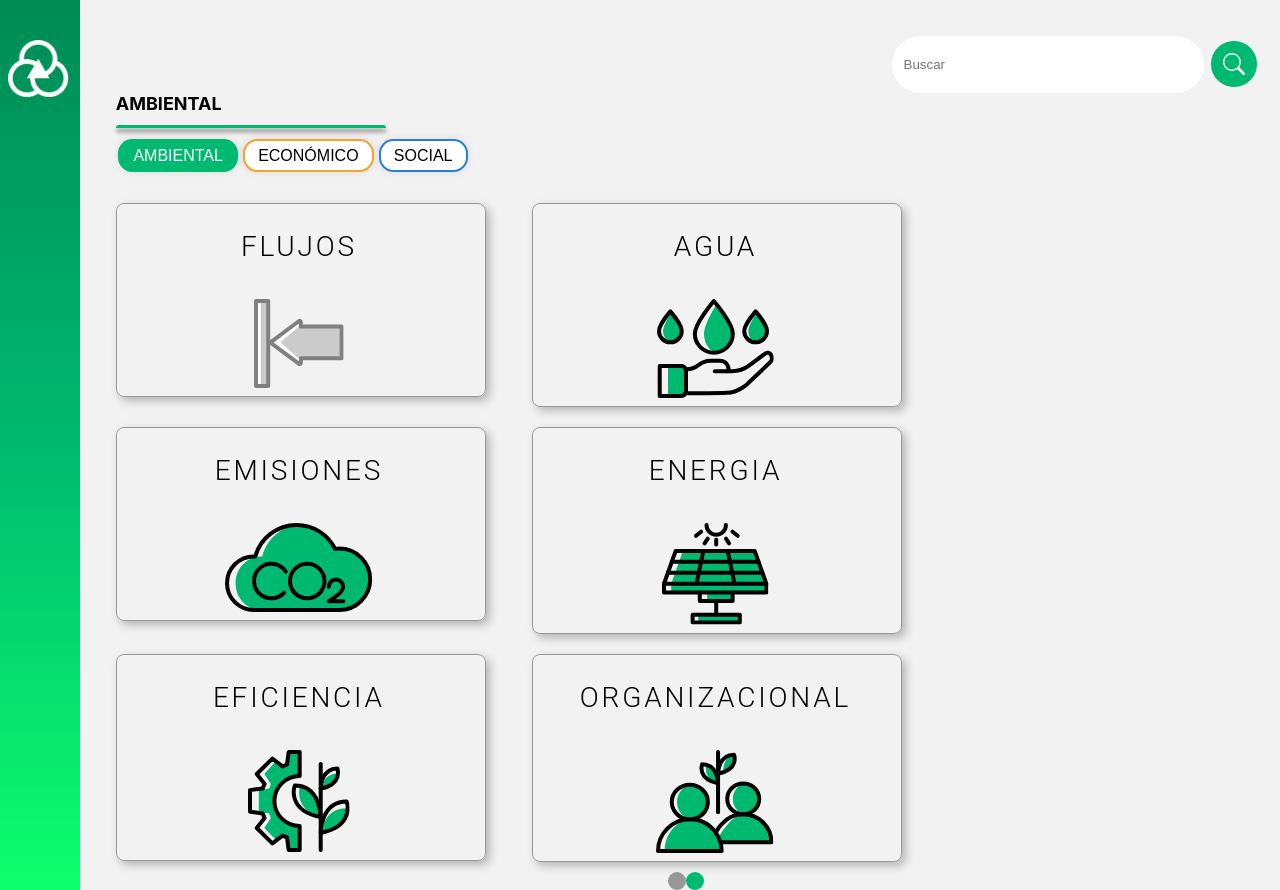
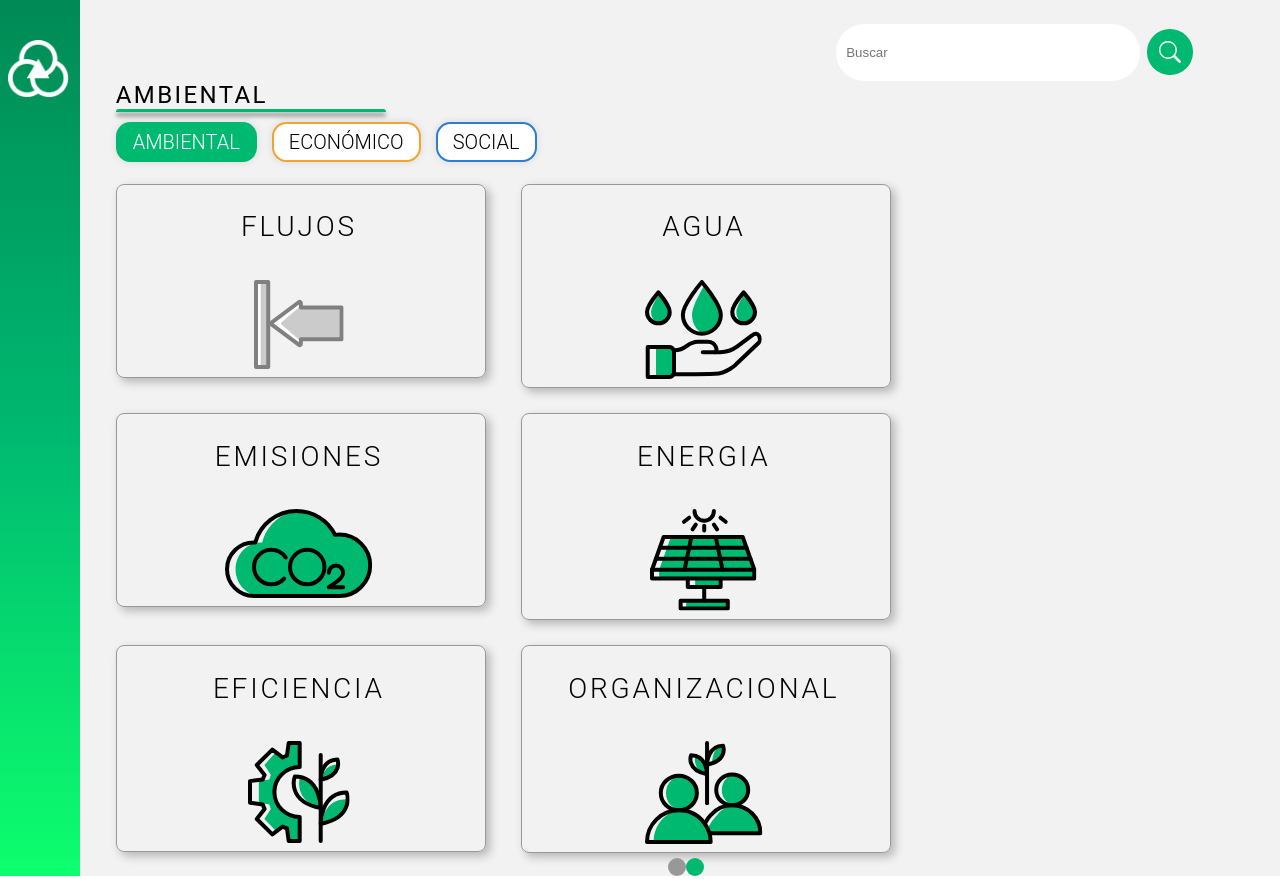
Before and after one commit to CircularIA/seleccionar-indicador, a React (Vite) app: page / in a window 1280 px wide. Both pictures are taken after a click on the element 300 px from the left and 237 px from the top of the page. Built offline with nearby package versions, Linux system fonts and the light colour scheme.

Commit message:
change grid display to flex in cards

```diff
--- a/src/components/main.jsx
+++ b/src/components/main.jsx
@@ -1,7 +1,5 @@
 //Bibliotecas
 import React, { useContext, useState } from 'react'
-//Estilo
-import './../css/main.css'
 //Componentes
 import Indicador from './indicador'
 import Search from './search';
@@ -13,8 +11,9 @@ import { datos, datosTypes } from '../constants/datos';
 import { Context } from '../context/context';
 
 function Main() {
+    //Contexto
+    const {currentView} = useContext(Context);
 
-    const {currentView} = useContext(Context);
     if (currentView == 0) {
         return <Content>
             <H2>¿QUE TIPO DE INDICADOR QUIERES CONOCER</H2>
@@ -36,7 +35,7 @@ function Main() {
                 <IndicadoresBox>
                     <Seleccionado></Seleccionado>
                 </IndicadoresBox>
-                <IndicadoresFlex second="true">
+                <IndicadoresFlex>
                     {datosTypes.map((indicador, index) => {
                         return <Indicador key={index} nombre={indicador.nombre} descripcion={indicador.descripcion} imagen={indicador.imagen} ></Indicador>
                     })}
--- a/src/css/main.css
+++ /dev/null
@@ -1,52 +0,0 @@
-.content{
-    margin-top: 1%;
-    /* border-radius: 0.5rem;
-    box-shadow: 0 0 0.5rem rgba(0,0,0,0.1);
-    overflow: hidden; */
-    min-height: max-content;
-    max-width: 100%;
-    text-align: start;
-    padding-left: 2%;
-}
-.content > h2{
-    margin-top: 10%;
-    margin-bottom: 3%;
-}
-.secondView{
-    display:grid;
-    grid-template-columns: repeat(3,1fr);
-    grid-auto-rows: 4%;
-}
-.searchBox{
-    grid-column-start: 3;
-    grid-column-end: 4;
-    grid-row-start: 1;
-}
-.indicadoresFlex{
-    display: flex;
-    flex-direction: row;
-    flex-wrap: wrap;
-    align-items: flex-start;
-    gap: 4%;
-}
-.childIndicador{
-    flex-grow: 1;
-}
-.indicadoresBox{
-    grid-column-start: 1;
-    grid-column-end: 4;
-    grid-row-start: 2;
-}
-.indicadoresCard{
-    grid-column-start: 1;
-    grid-column-end: 4;
-    grid-row-start: 6;
-}
-.totales{
-    display: grid;
-}
-.titulo{
-    display: flex;
-    flex-wrap: wrap;
-    justify-content: space-evenly;
-}
--- a/src/css/seleccionado.css
+++ b/src/css/seleccionado.css
@@ -2,16 +2,15 @@
     display: flex;
     flex-direction: column;
     align-items: start;
+    margin-bottom: 7%;
 }
 
 .botones {
     display: flex;
     flex-direction: row;
-    justify-content: space-between;
 }
 
 .boton {
-    margin: 1%;
     padding: 2% 5% 2% 5%;
     border-radius: 0.9rem;
     box-shadow: 0 0 0.5rem rgba(0, 0, 0, 0.1);
@@ -25,17 +24,22 @@
     cursor: pointer;
     transition: all 0.3s ease-in-out;
     font-size: medium;
+    text-align: center;
+    font-size: 20px;
+    font-family: Roboto;
+    font-style: normal;
+    font-weight: 300;
+    line-height: normal;
+    text-transform: uppercase;
+    margin: 0% 5% 0% 0%;
 }
-
 .ambiental {
     border-color: rgb(0, 185, 113);
 }
-
 .ambiental:hover {
     background-color: rgb(0, 185, 113);
     color: white;
 }
-
 .ambiental.active {
     background-color: rgb(0, 185, 113);
     color: white;
@@ -44,17 +48,14 @@
 .economico {
     border-color: rgb(243, 164, 48)
 }
-
 .economico:hover {
     background-color: rgb(243, 164, 48);
     color: white;
 }
-
 .economico.active {
     background-color: rgb(243, 164, 48);
     color: white;
 }
-
 .social {
     border-color: rgb(45, 125, 210);
 }
@@ -63,17 +64,23 @@
     background-color: rgb(45, 125, 210);
     color: white;
 }
-
 .social.active {
     background-color: rgb(45, 125, 210);
     color: white;
 }
-
 h4 {
-    margin-bottom: 4%;
+    margin: 0% 0% 0% 0%;
+    color: #000;
+    text-align: start;
+    font-size: 24px;
+    font-family: Roboto;
+    font-style: normal;
+    font-weight: 400;
+    line-height: normal;
+    letter-spacing: 2.4px;
 }
-
 hr {
+    margin: 0% 0% 4% 0%;
     border-radius: 20px 20px 0px 0px;
     background: #00B971;
     border: 1px solid #00B971;
--- a/src/styles/Content.js
+++ b/src/styles/Content.js
@@ -2,15 +2,15 @@ import { styled, css, keyframes } from 'styled-components';
 
 export const Content = styled.div`
     margin-top: 1%;
-    min-height: max-content;
     max-width: 100%;
-    text-align: start;
     padding-left: 2%;
     ${props => props.second &&css`
-        margin-top: 3%;
-        display: grid;
-        grid-template-columns: repeat(3,1fr);
-        grid-auto-rows: 4%;
+        margin-top: 2%;
+        display: flex;
+        flex-direction: column;
+        justify-content: flex-start;
+        align-items: flex-start;
+        align-content: flex-start;
     `}
 `
 export const H2 = styled.h2`
@@ -21,19 +21,16 @@ export const IndicadoresFlex = styled.div`
     flex-direction: row;
     flex-wrap: wrap;
     align-items: flex-start;
-    gap: 4%;
-    ${props => props.second &&css`
-        grid-column-start: 1;
-        grid-column-end: 4;
-        grid-row-start: 6;
-    `}
+    gap: 1% 3%;
 `
 export const SearchBox = styled.div`
-    grid-column-start: 3;
-    grid-column-end: 4;
+    /* grid-column-start: 3;
+    grid-column-end: 4; */
+    align-self: flex-end;
+    padding-right: 7.5%;
 `
 export const IndicadoresBox = styled.div`
     /* grid-column-start: 1;
     grid-column-end: 4; */
-    grid-row-start: 2;
+    /* grid-row-start: 2; */
 `
```
